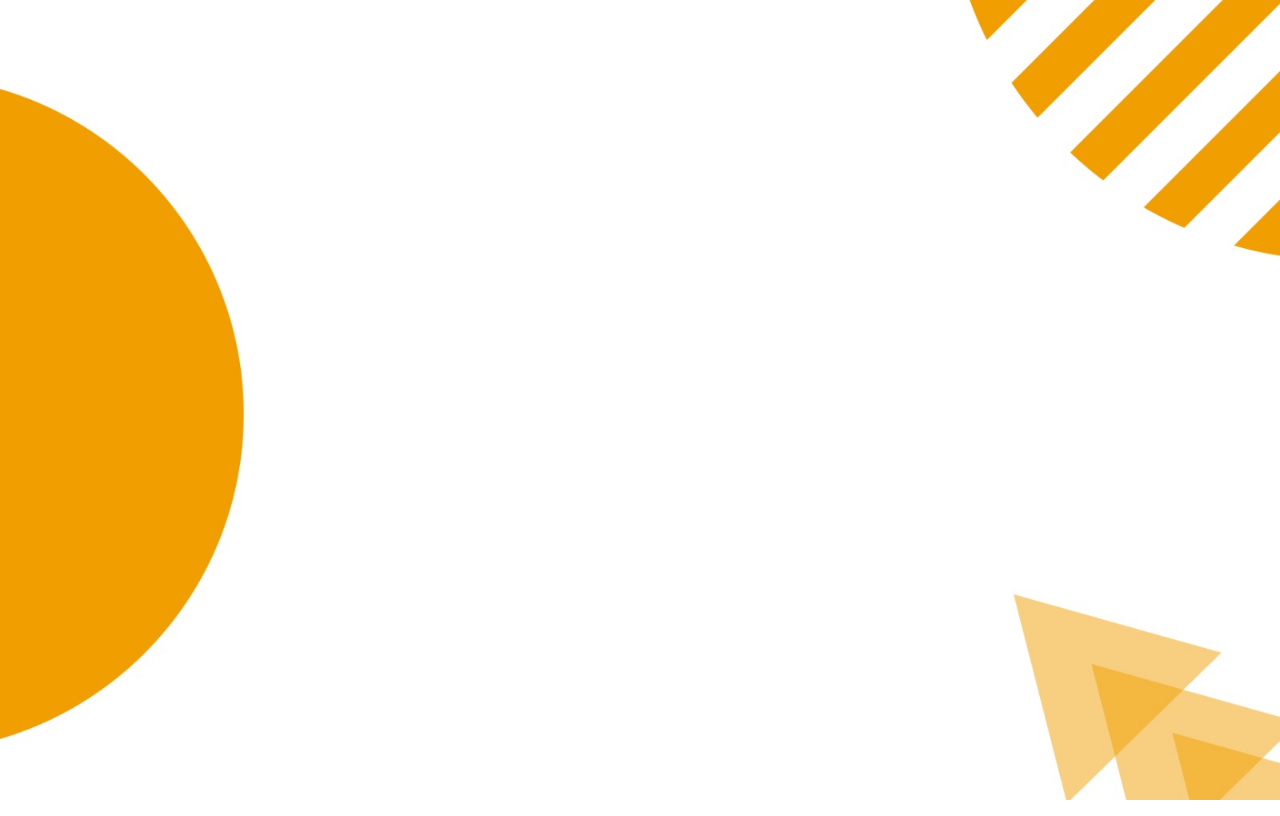
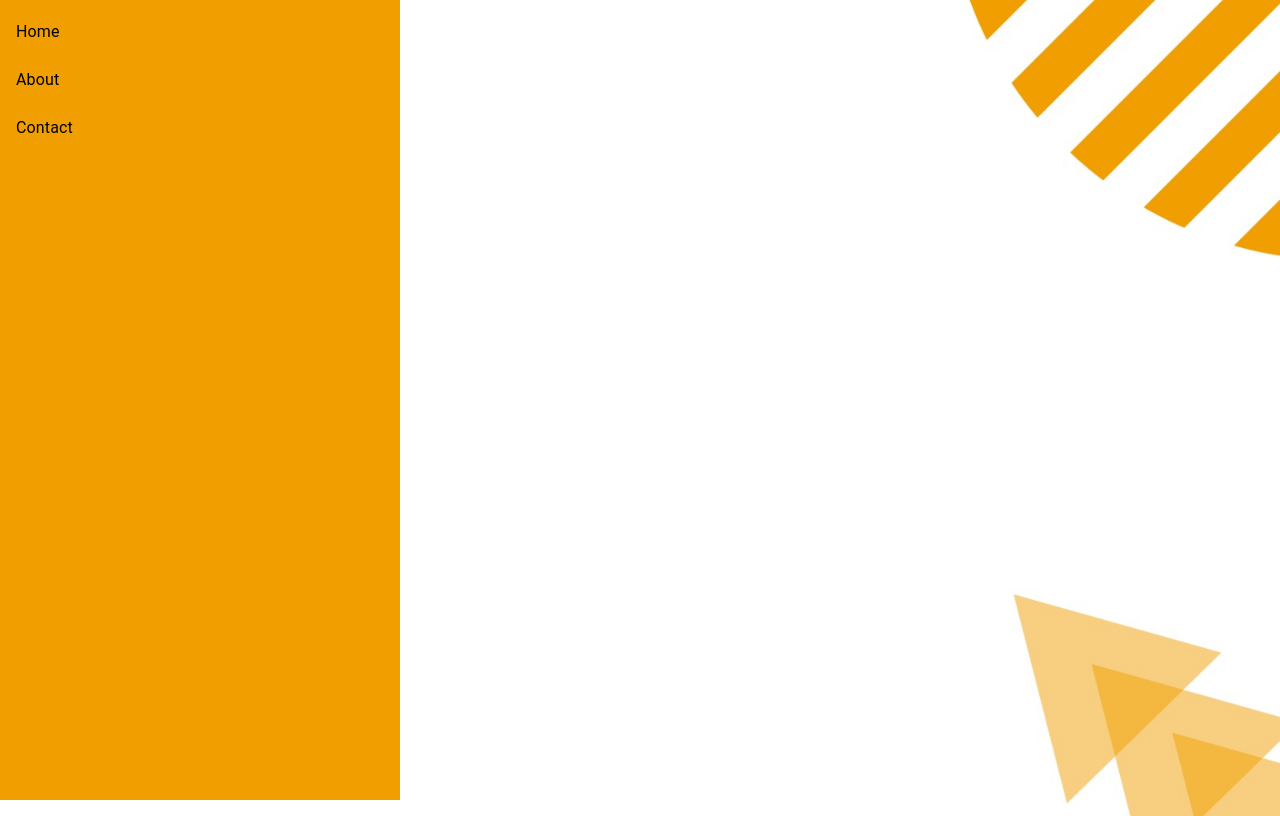
Before and after one commit to bcolorado/tutoacademyFrontEndWeb, a React (Vite) app in the folder tutoacademy_wa/: page /Home in a window 1280 px wide. Built offline with nearby package versions, Linux system fonts and the light colour scheme.

Commit message:
Added a small page Home

```diff
--- a/tutoacademy_wa/package.json
+++ b/tutoacademy_wa/package.json
@@ -11,7 +11,9 @@
   "dependencies": {
     "@emotion/react": "^11.10.6",
     "@emotion/styled": "^11.10.6",
+    "@mui/icons-material": "^5.11.16",
     "@mui/material": "^5.11.16",
+    "@mui/styles": "^5.11.16",
     "react": "^18.2.0",
     "react-dom": "^18.2.0",
     "react-router-dom": "^6.10.0"
--- a/tutoacademy_wa/src/App.jsx
+++ b/tutoacademy_wa/src/App.jsx
@@ -1,6 +1,6 @@
 import { BrowserRouter as Router, Routes, Route } from "react-router-dom";
 import { Login } from "./components/login";
-import { Home } from "./components/home";
+import { Home } from "./components/home/home";
 
 function App() {
   return (
--- /dev/null
+++ b/tutoacademy_wa/src/components/home/home.jsx
@@ -0,0 +1,11 @@
+import Sidebar from './sidebar'
+
+
+export function Home() {
+  document.body.style.backgroundColor = "#000000";
+  return (
+    <Sidebar />
+  );
+}
+
+export default Home;
--- /dev/null
+++ b/tutoacademy_wa/src/components/home/sidebar.jsx
@@ -0,0 +1,30 @@
+import React, { useState } from 'react';
+import Drawer from '@mui/material/Drawer';
+import List from '@mui/material/List';
+import ListItem from '@mui/material/ListItem';
+import ListItemText from '@mui/material/ListItemText';
+import MenuIcon from '@mui/icons-material/Menu';
+import IconButton from '@mui/material/IconButton';
+import { makeStyles } from '@mui/styles';
+import '../../styles/sidebar.css'
+
+export function Sidebar() {
+  return (
+    <>
+        <div className='home-sidebar'>
+            <List>
+            <ListItem button key="Home">
+                <ListItemText primary="Home" />
+            </ListItem>
+            <ListItem button key="About">
+                <ListItemText primary="About" />
+            </ListItem>
+            <ListItem button key="Contact">
+                <ListItemText primary="Contact" />
+            </ListItem>
+            </List>
+        </div>
+    </>
+  );
+}
+export default Sidebar;
--- a/tutoacademy_wa/src/components/login.jsx
+++ b/tutoacademy_wa/src/components/login.jsx
@@ -5,7 +5,7 @@ import googleIcon from '../assets/googleIcon.png'
 import { Link } from 'react-router-dom';
 
 export function Login() {
-
+  document.body.style.background = `url(D:\Miguel\Arquisoft\tutoacademyFrontEndWeb\tutoacademy_wa\src\assets\background.png)`;
   return (
 
     <>
--- /dev/null
+++ b/tutoacademy_wa/src/styles/sidebar.css
@@ -0,0 +1,8 @@
+.home-sidebar{
+    display: grid;
+    margin: 0px;
+    background-color: #F09E00;
+    width: 400px;
+    height: 100vh;
+    transform: translate(-8px,-8px);
+}
```
Also changed, not shown: tutoacademy_wa/src/components/home.jsx (deleted, +0 -21 lines), tutoacademy_wa/src/styles/home.css (line endings or trailing spaces), 1 other file (tests, documents, lock files or other folders).
